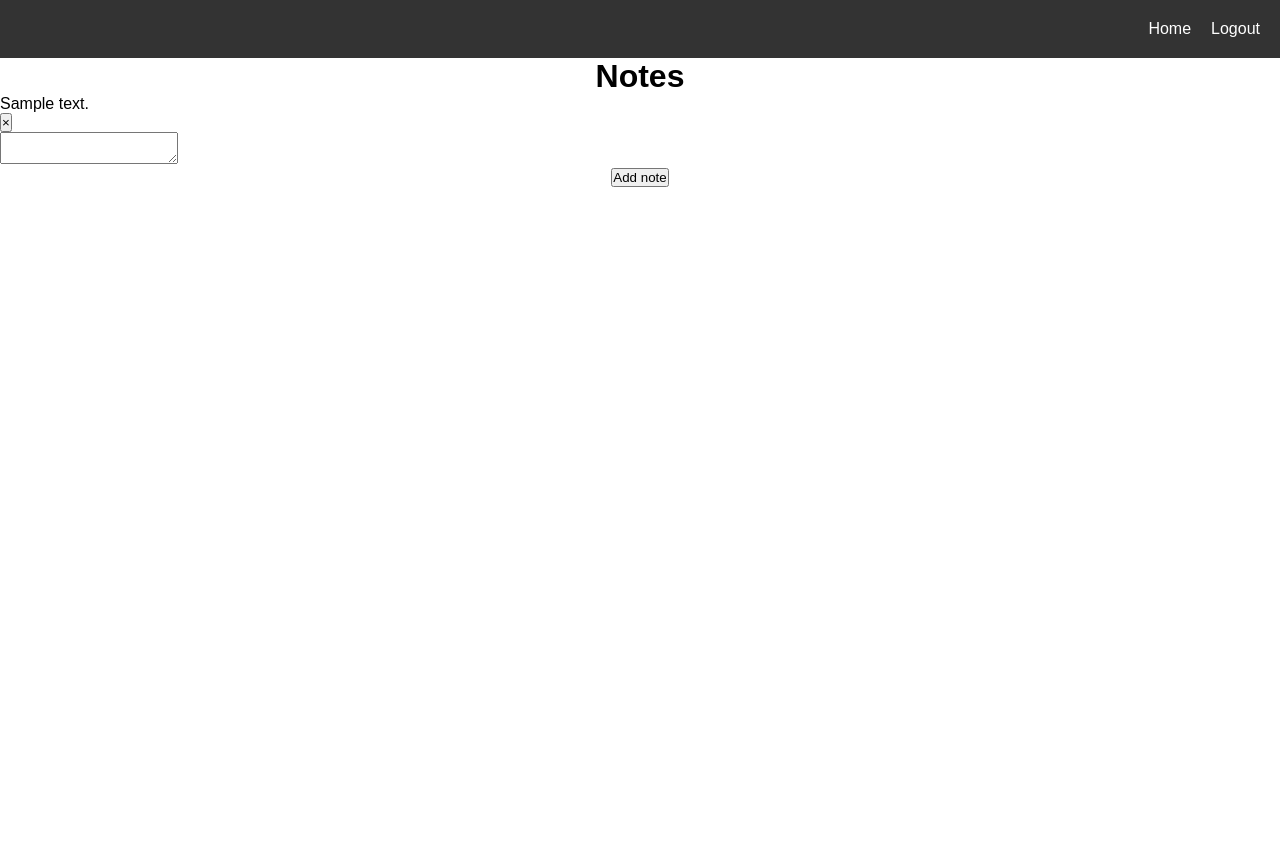
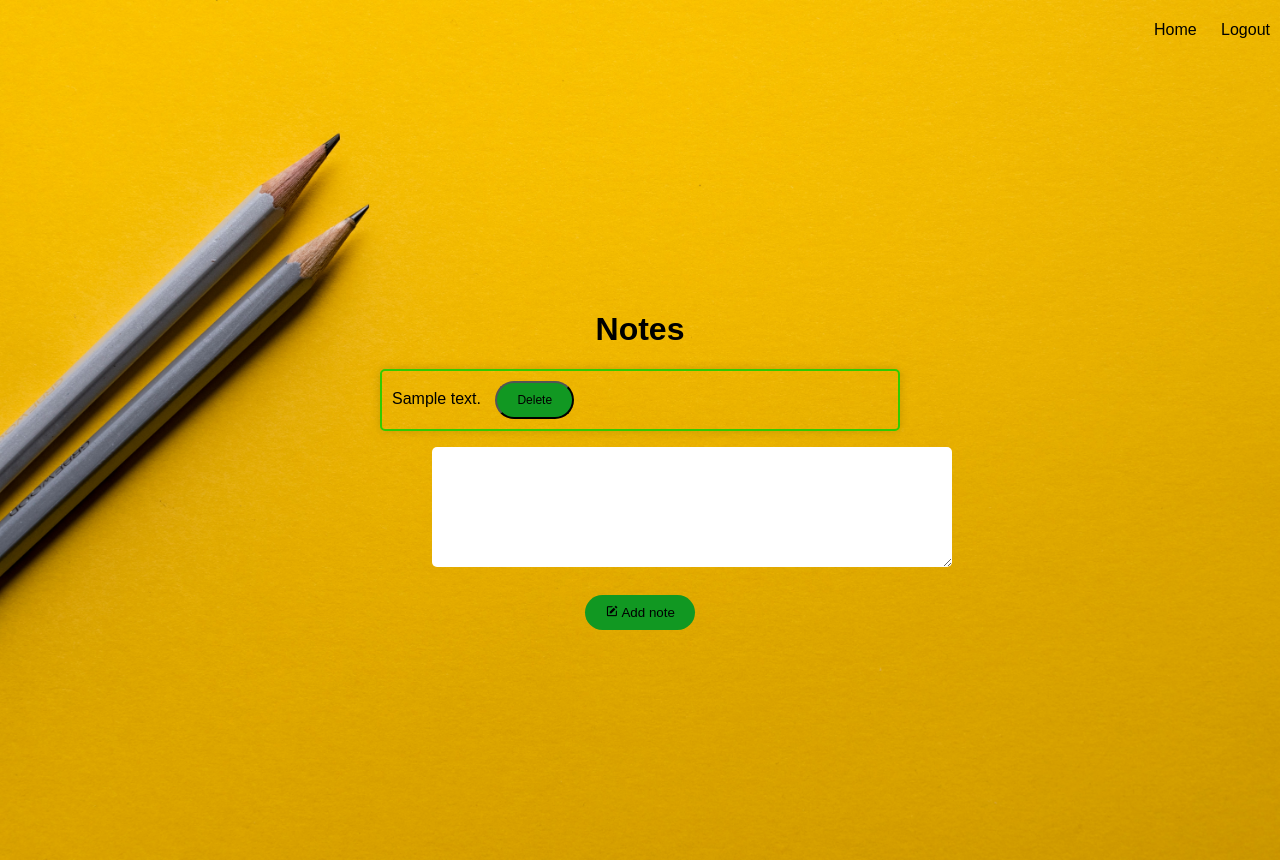
Before and after one commit to Daki-15/Full-Stack-Note-Taking-App, a Flask app: page / in a window 1280 px wide. Before the commit the page ends 187 px from the top, so only its background shows below. Run offline with Flask 3, Linux system fonts and the light colour scheme; a user stored in the database is signed in; tables that the repository leaves empty hold one stand-in row (values such as "Sample post").

Commit message:
add style to my page

```diff
--- a/website/static/base.css
+++ b/website/static/base.css
@@ -1,76 +1,145 @@
-/* Reset some default styles */
-* {
+body {
+  background-image: url('/static/img/bg.jpg');
+  background-repeat: no-repeat;
+  background-size: cover;
+  color: #000;
+  font-family: Arial, sans-serif;
+  display: flex;
+  flex-direction: column;
+  align-items: center;
+  justify-content: center;
+  min-height: 100vh;
+  padding-top: 60px; /* To prevent content from being hidden under the fixed nav bar */
+  height: 100vh;
   margin: 0;
-    padding: 0;
-    box-sizing: border-box;
 }
 
-  /* Body styles */
-  body {
-    font-family: Arial, sans-serif;
-    background-color: white;
-  }
-
-  /* Navigation styles */
 nav {
-    background-color: #333;
-    padding: 10px;
+  position: fixed;
+  top: 0;
+  width: 100%;
+  height: 60px; /* Adjust this value as needed */
+  z-index: 1;
   display: flex;
-    justify-content: flex-end; /* Align navigation to the right */
   align-items: center;
+  justify-content: flex-end;
+  padding: 0 20px;
 }
 
 nav button {
-    background-color: transparent;
+  background-color: #2A7221;
   border: none;
-    color: #fff;
   cursor: pointer;
-    padding: 10px;
+  animation: buttonFadeIn 2s ease-in forwards;
 }
 
-  nav button span {
-    display: block;
-    width: 25px;
-    height: 3px;
-    background-color: #fff;
-    margin: 5px 0;
+@keyframes colorFadeIn {
+  0% { background-color: #2A7221; }
+  100% { background-color: #119822; }
 }
 
-  nav div {
-    display: none;
-  }
-
-  nav div div {
-    display: flex;
-    flex-direction: column;
+nav button, div[role="alert"] button, ul#notes button, form button {
+  animation: colorFadeIn 2s ease-in forwards;
 }
 
 nav a {
-    color: #fff;
+  color: #000;
   text-decoration: none;
-    padding: 10px;
+  margin: 0 10px;
+}
+
+nav box-icon {
+  margin-right: auto;
 }
 
 nav a:hover {
-    background-color: #555;
+  color: #119822;
 }
 
-  /* Content styles */
-  .content {
-    padding: 20px;
+div[role="alert"] {
+  background-color: #119822;
+  color: #fff;
+  padding: 10px;
+  margin-bottom: 10px;
+  border-radius: 5px;
 }
 
-  /* Media query for larger screens */
-  @media (min-width: 768px) {
-    nav button {
-      display: none;
+div[role="alert"] button {
+  background-color: #119822;
+  border: none;
+  cursor: pointer;
+  animation: buttonFadeIn 2s ease-in forwards;
 }
 
-    nav div {
-      display: block;
+h1 {
+  margin-left: auto;
+  margin-right: auto;
 }
 
-    nav div div {
-      flex-direction: row;
+ul#notes {
+  list-style-type: none;
+  padding: 0;
 }
+
+ul#notes li {
+  padding: 10px;
+  margin-bottom: 10px;
+  border-radius: 5px;
+  position: relative;
+  border: 2px solid #31CB00; /* Add this line */
+  box-shadow: 0 0 10px rgba(0, 0, 0, 0.15); /* Add this line */
 }
+
+
+.delete-button {
+  margin-left: 10px;
+  order: 2;
+  border-radius: 50px; /* Adjust this value as needed */
+  padding: 10px 20px; /* Adjust these values as needed */
+  font-size: 12px; /* Adjust this value as needed */
+}
+
+form {
+  width: 80%; /* Adjust this value as needed */
+  max-width: 600px; /* Adjust this value as needed */
+  margin: 0 auto;
+}
+
+form input, form textarea {
+  width: 100%;
+  padding: 10px;
+  margin-bottom: 10px;
+  border-radius: 5px;
+  border: none;
+}
+
+textarea#note {
+  height: 100px; /* Adjust this value as needed */
+  width: 500px;
+  display: block;
+  margin-left: auto;
+  margin-right: auto;
+}
+
+form button {
+  background-color: #119822;
+  border: none;
+  padding: 10px 20px;
+  cursor: pointer;
+  animation: buttonFadeIn 2s ease-in forwards;
+  border-radius: 50px; /* Adjust this value as needed */
+}
+
+@keyframes fadeOut {
+  0% { opacity: 1; }
+  100% { opacity: 0; }
+}
+
+.alert {
+  position: fixed;
+  top: 60px; /* Adjust this value as needed */
+  right: 20px;
+  z-index: 9999;
+  animation: fadeOut 3s forwards;
+  animation-delay: 3s;
+}
--- a/website/templates/base.html
+++ b/website/templates/base.html
@@ -4,13 +4,12 @@
         <meta charset="UTF-8">
         <meta name="viewport" content="width=device-width, initial-scale=1.0">
         <link rel="stylesheet" type="text/css" href="{{ url_for('static', filename='base.css') }}">
+        <link href='https://unpkg.com/boxicons@2.1.1/css/boxicons.min.css' rel='stylesheet'>
         <title>{% block title %}Home{% endblock %}</title>
     </head>
     <body>
         <nav>
-            <button>
-                <span></span>
-            </button>
+
             <div>
                 <div>
                     {% if user.is_authenticated %}
@@ -24,27 +23,22 @@
             </div>
         </nav>
 
-        {% with massages = get_flashed_messages(with_categories=true) %}
+            {% with massages = get_flashed_messages(with_categories=true) %}
             {% if massages %}
                 {% for category, massage in massages %}
                     {% if category == "error" %}
-                        <div role="alert">
+                        <div class="alert" role="alert">
                             {{ massage }}
-                            <button type="button" data-dismiss="alert">
-                                <span aria-hidden="true">&times;</span>
-                            </button>
                         </div>
                     {% else %}
-                        <div role="alert">
+                        <div class="alert" role="alert">
                             {{ massage }}
-                            <button type="button" data-dismiss="alert">
-                                <span aria-hidden="true">&times;</span>
-                            </button>
                         </div>
                     {% endif%}
                 {% endfor%}
             {% endif %}
-        {% endwith %}
+            {% endwith %}
+
 
         <div>
             {% block content %}{% endblock %}
--- a/website/templates/home.html
+++ b/website/templates/home.html
@@ -5,17 +5,18 @@
         <h1 align="center">Notes</h1>
         <ul id="notes">
             {% for note in user.notes %}
-                <li>{{ note.text_data }}</li>
-                <button type="button" onclick="deleteNote({{ note.id }})">
-                    <span aria-hidden="true">&times;</span>
-                </button>
+                <li>
+                    <span>{{ note.text_data }}</span>
+                    <button type="button" onclick="deleteNote({{ note.id }})" class="delete-button">Delete</button>
+                </li>
             {% endfor %}
+
         </ul>
         <form action="" method="POST">
             <textarea name="note" id="note"></textarea>
             <br />
             <div align="center">
-                <button type="submit">Add note</button>
+                <button type="submit"><i class='bx bxs-edit'></i>  Add note</button>
             </div>
         </form>
     {% endblock %}
```
Also changed, not shown: website/static/img/bg.jpg (added). Lines whose indentation alone changed are shown as unchanged.
